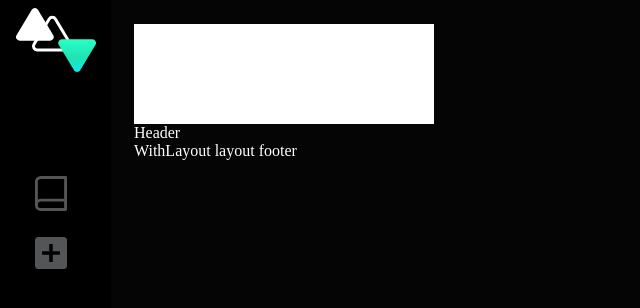
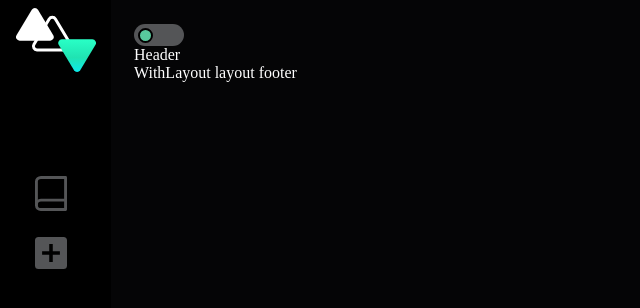
Before and after one commit to alimonova/RemoteStudy, a React app in the folder remoteStudy-app/remote_study_app/: page /courses in a window 1280 px wide. Shown: the top 308 px of the page, without its empty margins (0-640 px from the left). Built offline with nearby package versions, Linux system fonts and the light colour scheme.

Commit message:
Add switch item

```diff
--- a/remoteStudy-app/remote_study_app/src/App.tsx
+++ b/remoteStudy-app/remote_study_app/src/App.tsx
@@ -1,5 +1,4 @@
 import React from "react"
-import Sidebar from "./components/Sidebar"
 import CourseListPage from "./containers/CourseListPage"
 import { Switch, Route, Redirect } from "react-router-dom"
 import LoginForm from "./containers/Auth/Login"
--- a/remoteStudy-app/remote_study_app/src/components/AuthTextField/index.tsx
+++ b/remoteStudy-app/remote_study_app/src/components/AuthTextField/index.tsx
@@ -1,6 +1,6 @@
 import * as React from 'react';
 import TextField from "@material-ui/core/TextField";
-import { makeStyles, withStyles } from "@material-ui/core/styles";
+import { makeStyles } from "@material-ui/core/styles";
 export interface AuthTextFieldProps {
   name: String,
   label: String,
@@ -9,7 +9,7 @@ export interface AuthTextFieldProps {
   error: any,
   helperText: any
 }
-const useStyles = makeStyles((theme) => ({
+const useStyles = makeStyles(() => ({
   cssLabel: {
     color: "#fff",
     "&$cssFocused": {
--- a/remoteStudy-app/remote_study_app/src/components/Header/index.tsx
+++ b/remoteStudy-app/remote_study_app/src/components/Header/index.tsx
@@ -1,12 +1,14 @@
-import React, { ReactElement } from "react"
+import React, { ReactElement, useState } from "react"
 import { Switch } from "../Switches"
 
 interface Props {}
 
 export default function Header({}: Props): ReactElement {
+  const [isActive, setIsActive] = useState(false)
+
   return (
     <div>
-      <Switch />
+      <Switch value={isActive} onChange={(v) => setIsActive(v)} />
       Header
     </div>
   )
--- a/remoteStudy-app/remote_study_app/src/components/Switches/Switch/index.tsx
+++ b/remoteStudy-app/remote_study_app/src/components/Switches/Switch/index.tsx
@@ -1,8 +1,34 @@
-import React, { ReactElement } from "react"
+import React, { ReactElement, useState } from "react"
+import { txt } from "../../../utils"
 import classes from "./style.module.scss"
 
-interface Props {}
+interface Props {
+  value?: boolean
+  onChange?: (value: boolean) => void
+  isDisabled?: boolean
+}
 
-export default function Switch({}: Props): ReactElement {
-  return <div className={classes.switch}>Switch</div>
+export default function Switch(props: Props): ReactElement {
+  const { onChange, isDisabled } = props
+  const [isActive, setIsActive] = useState(false)
+
+  const value = props.value || isActive
+
+  function changeActive() {
+    if (isDisabled) return undefined
+    if (typeof onChange === "function") {
+      onChange(!value)
+    } else {
+      setIsActive(!isActive)
+    }
+  }
+
+  return (
+    <div
+      className={txt.join([classes.switch, isDisabled && classes.is_disabled])}
+      onClick={changeActive}
+    >
+      <div className={txt.join([classes.circle, value && classes.active])} />
+    </div>
+  )
 }
--- a/remoteStudy-app/remote_study_app/src/components/Switches/Switch/style.module.scss
+++ b/remoteStudy-app/remote_study_app/src/components/Switches/Switch/style.module.scss
@@ -1,5 +1,31 @@
 .switch {
-  width: 300px;
-  height: 100px;
-  background-color: white;
+  width: 50px;
+  height: 22px;
+  background-color: #545557;
+  border-radius: 20px;
+  cursor: pointer;
+  display: flex;
+  align-items: center;
+  position: relative;
+
+  .circle {
+    width: 15px;
+    height: 15px;
+    border-radius: 15px;
+    background-color: #58c99d;
+    box-sizing: border-box;
+    border: 2px solid black;
+    position: absolute;
+    left: 4px;
+    transition: all 0.15s ease-in-out;
+  }
+
+  .active {
+    left: calc(100% - 15px - 4px);
+  }
 }
+
+.is_disabled {
+  opacity: 0.8;
+  cursor: auto;
+}
--- a/remoteStudy-app/remote_study_app/src/containers/CourseListPage/index.tsx
+++ b/remoteStudy-app/remote_study_app/src/containers/CourseListPage/index.tsx
@@ -1,10 +1,6 @@
-import React, { useCallback, useEffect } from "react"
-import Container from "@material-ui/core/Container"
-import { useDispatch } from "react-redux"
-import { useShallowEqualSelector } from "../../utils/hooks"
+import React from "react"
 
 import WithLayout from "../../hoc/WithLayout"
-import { CourseCard } from "../../components/Cards"
 
 interface ICourseListPageProps {}
 
--- /dev/null
+++ b/remoteStudy-app/remote_study_app/src/utils/index.ts
@@ -0,0 +1,3 @@
+import txt from "./txt"
+
+export { txt }
--- /dev/null
+++ b/remoteStudy-app/remote_study_app/src/utils/txt.ts
@@ -0,0 +1,19 @@
+export default {
+  /**
+   * Из масива слов делает одну строку
+   * @param stringArr массив слов
+   * @param symbol символ между словами
+   */
+  join: function (stringArr: any[], symbol: string = " "): string {
+    let str: string = ""
+
+    stringArr.forEach((el) => {
+      if (str !== "") {
+        if (typeof el === "string" && el !== "") str = `${str}${symbol}${el}`
+      } else str = el
+    })
+
+    return str
+  },
+
+}
```
Also changed, not shown: remoteStudy-app/remote_study_app/src/components/AuthPhoneInput/index.tsx (+13 -13 lines).
